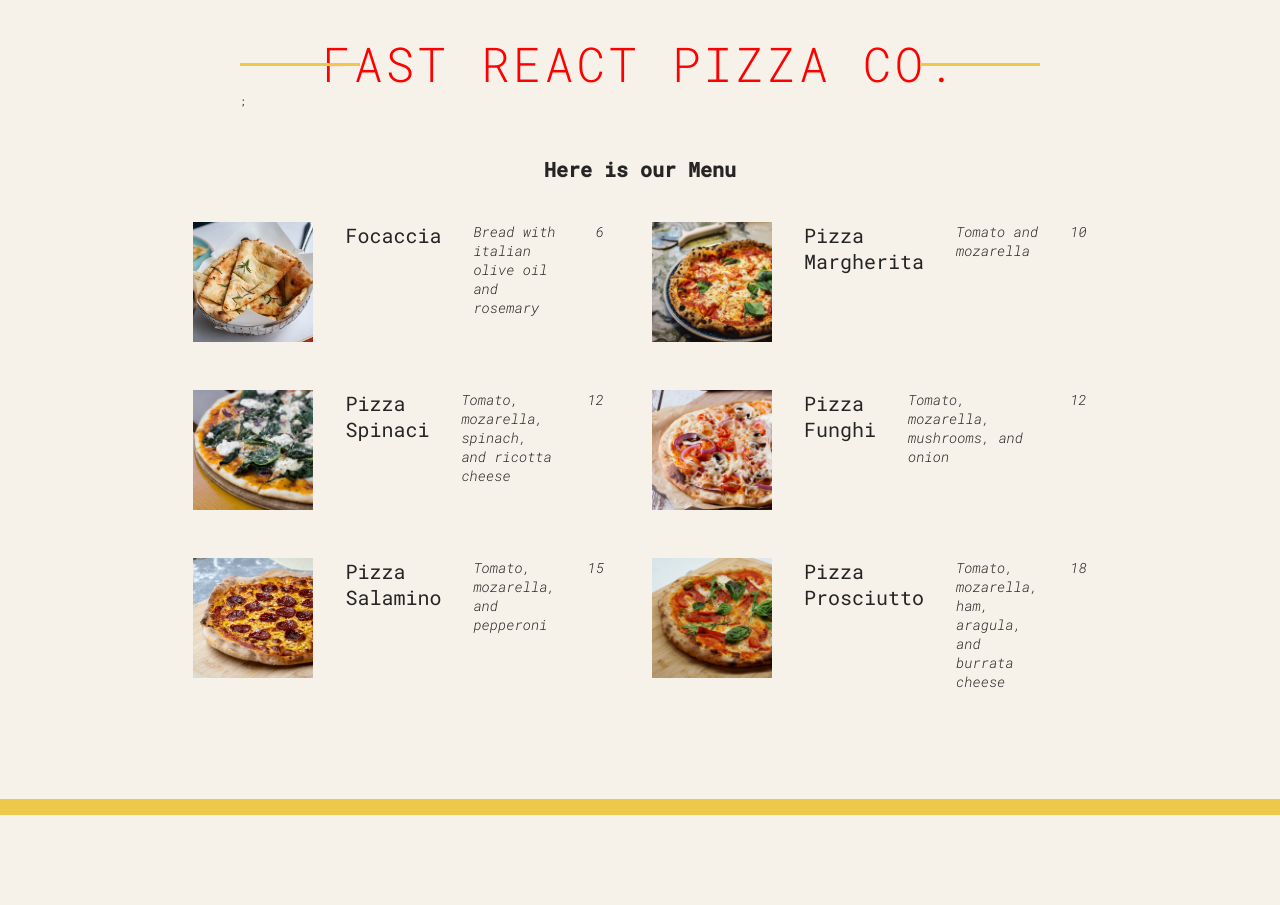
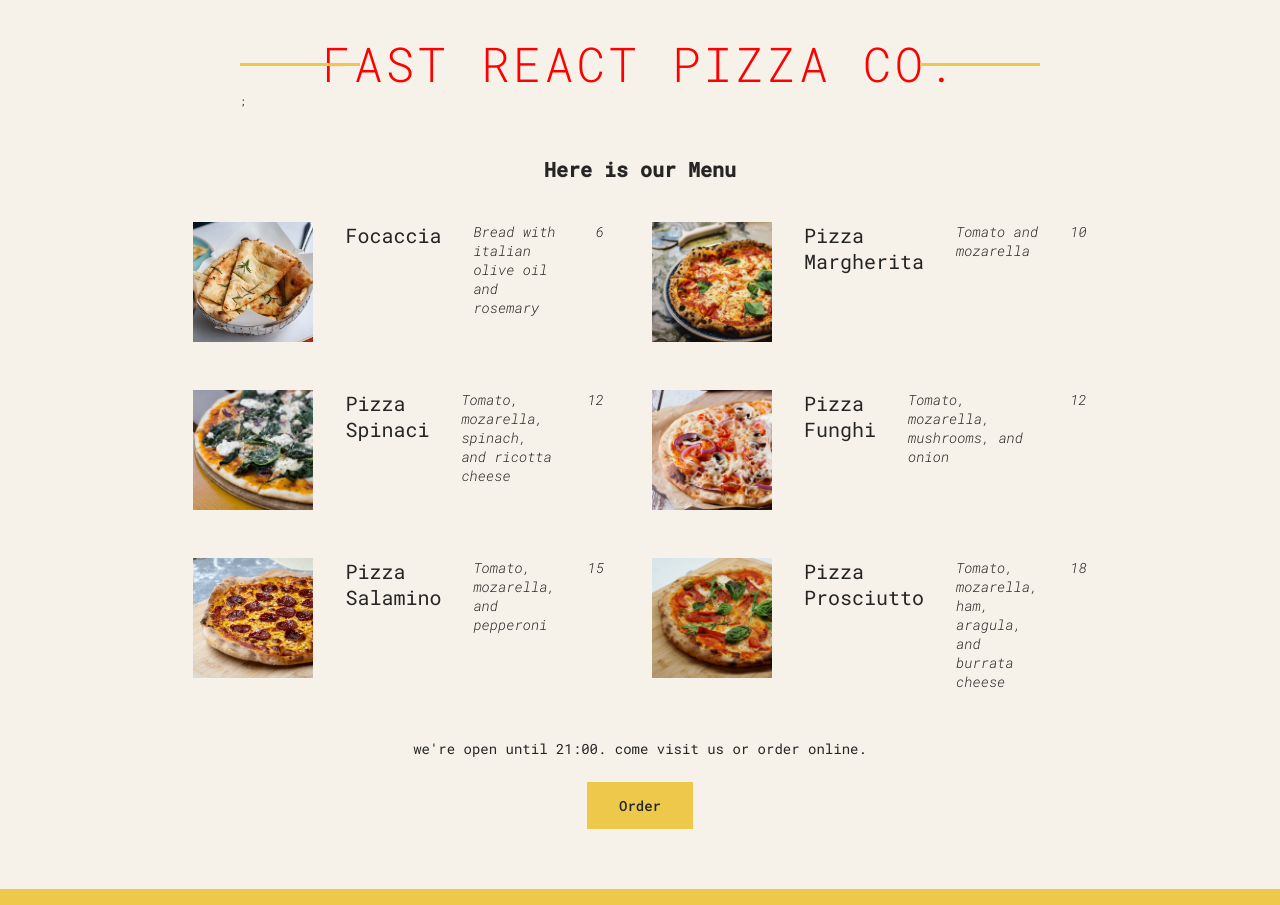
Before and after one commit to Bryanmankind/pizza-menu, a React (Create React App) app: page / in a window 1280 px wide. Before the commit the page ends 815 px from the top, so only its background shows below. Built offline with nearby package versions, Linux system fonts and the light colour scheme.

Commit message:
faucet-app

```diff
--- a/src/index.js
+++ b/src/index.js
@@ -75,16 +75,19 @@ function Menu() {
   return (
     <main className="menu">
       <h1>Here is our Menu</h1>
-      {numPizzas > 0 && (
+      {numPizzas > 0 ? (
       <ul className="pizzas">
       {pizzas.map((pizza) => (<Pizza pizaObject={pizza} key={pizza.name}/>))}
-      </ul>)}
+      </ul>): (<p>we're still working on our menu. please come baack later.</p>)}
 
     </main>
   );
 }
 
 function Pizza(props) {
+
+  if(props.pizaObject.soldout) return null;
+
   return (
     <li className="pizza">
       <img src={props.pizaObject.photoName} alt={props.pizaObject.name} />
@@ -97,24 +100,22 @@ function Pizza(props) {
 
 function Footer() {
   const hours = new Date().getHours();
-  const openHours = 12;
-  const closingHours = 22;
+  const openHours = 8;
+  const closingHours = 21;
   const isOpen = hours >= openHours && hours <= closingHours;
   console.log(isOpen);
 
-  // if (hours >= openHours && hours <= closingHours)
-  //   alert("we're currently open!");
-  // else alert("Sorry we are close!!!");
+
   return (
     <footer className="footer">
-      {isOpen && (
+      {isOpen ? (
         <div className="order">
           <p>
             we're open until {closingHours}:00. come visit us or order online.
           </p>
           <button className="btn">Order</button>
         </div>
-      )}
+      ): (<p>we are closed, we will be back at {openHours}:00 </p>)}
     </footer>
   );
 }
```
